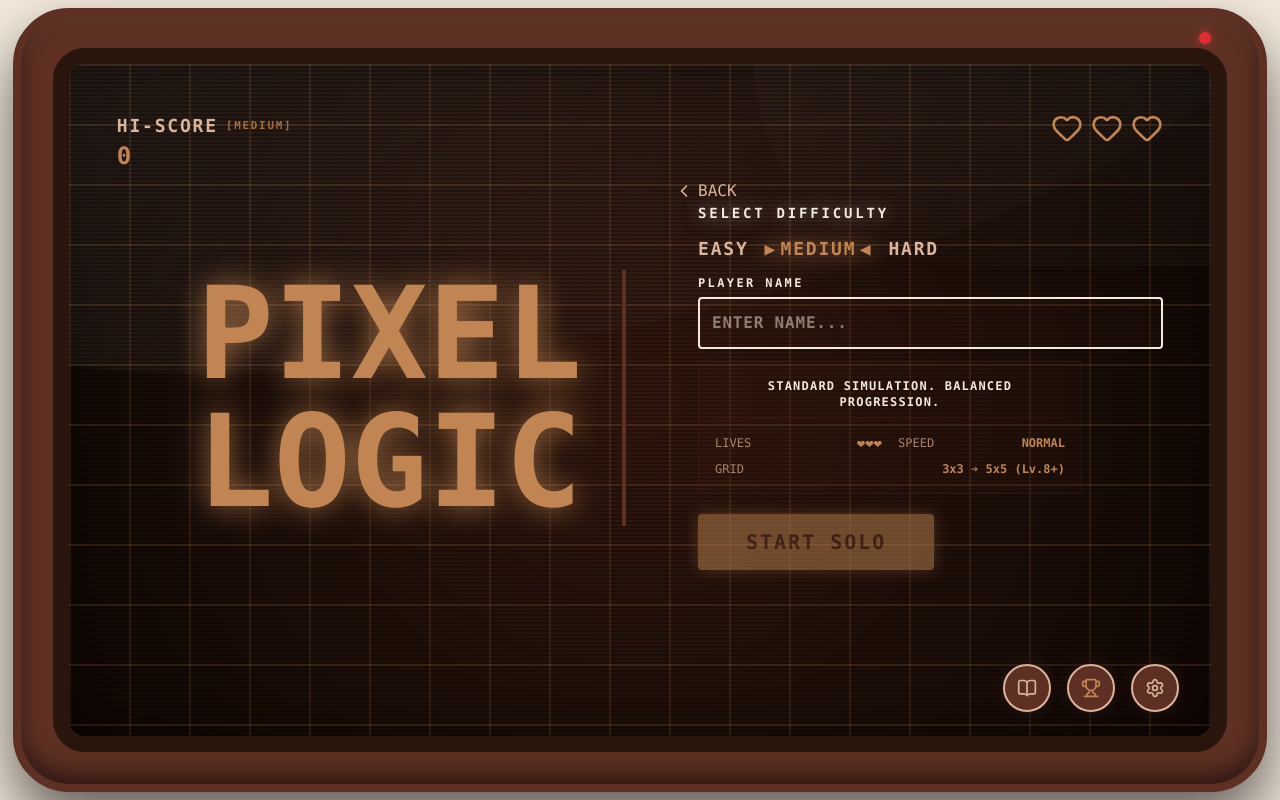
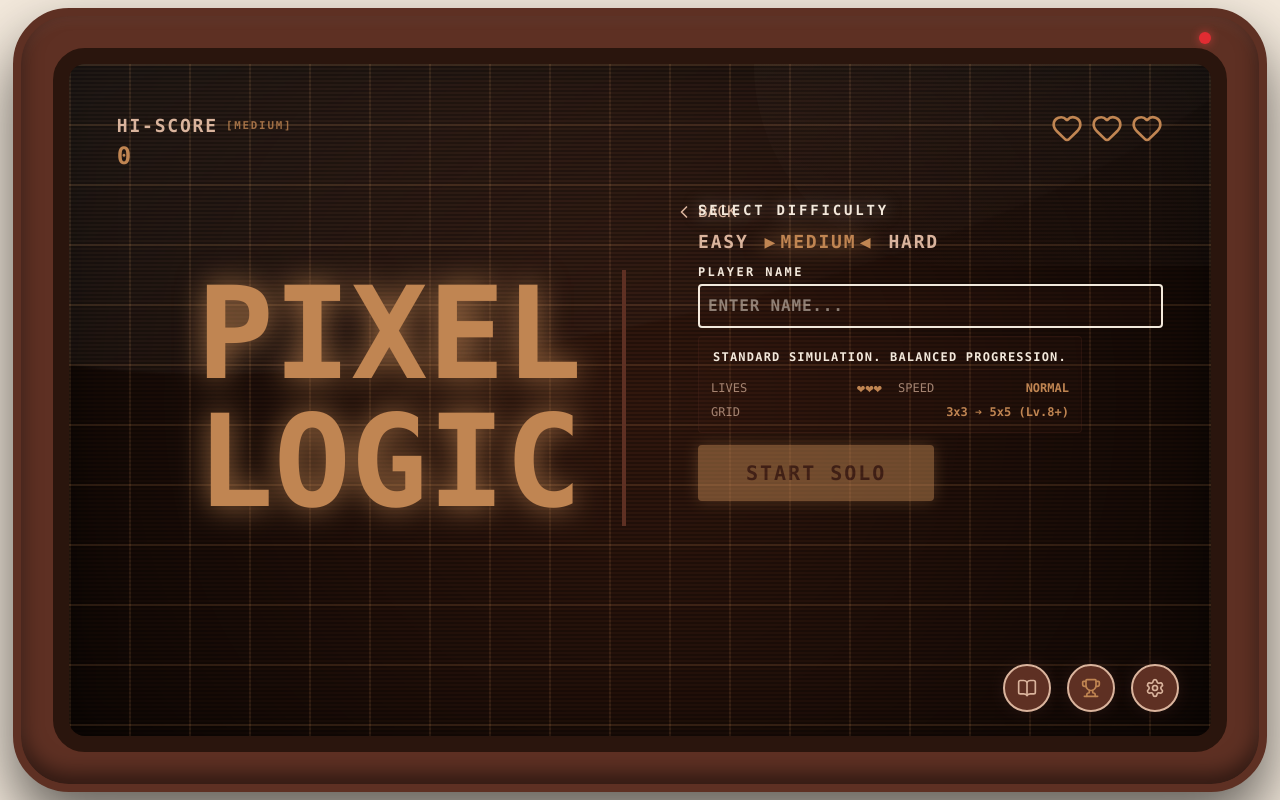
Before and after one commit to Yov54/pixel-logic, a React (Vite) app: page / in a window 1280 px wide. Both pictures are taken after a click on the button "PLAY SOLO". Built offline with nearby package versions, Linux system fonts and the light colour scheme.

Commit message:
Squeeze solo layout and adjust margin

```diff
--- a/src/components/StartScreen.jsx
+++ b/src/components/StartScreen.jsx
@@ -171,7 +171,7 @@ export default function StartScreen({ onStartSolo, onHost, onJoin, openSettings,
 
                 {/* --- SOLO / HOST DIFFICULTY SELECTION --- */}
                 {(view === 'solo' || view === 'host') && (
-                  <div className="flex flex-col items-center lg:items-start w-full animate-in fade-in slide-in-from-right-8 duration-500 gap-2 sm:gap-3 lg:-mt-6">
+                  <div className={`flex flex-col items-center lg:items-start w-full animate-in fade-in slide-in-from-right-8 duration-500 ${view === 'solo' ? 'gap-1.5 sm:gap-2 lg:-mt-12' : 'gap-2 sm:gap-3 lg:-mt-6'}`}>
                     <p className="text-[#F3E9DC] text-xs sm:text-sm font-bold tracking-[0.2em] drop-shadow-[0_0_8px_rgba(243,233,220,0.5)]">
                       {view === 'solo' ? 'SELECT DIFFICULTY' : 'ROOM SETTINGS'}
                     </p>
@@ -211,25 +211,25 @@ export default function StartScreen({ onStartSolo, onHost, onJoin, openSettings,
                     )}
 
                     {view === 'solo' && (
-                      <div className="w-full mt-1 mb-1 lg:mt-0 lg:mb-0">
-                         <p className="text-[#F3E9DC] text-[10px] sm:text-xs font-bold tracking-[0.2em] mb-1.5 uppercase">PLAYER NAME</p>
+                      <div className="w-full mt-1 lg:mt-0">
+                         <p className="text-[#F3E9DC] text-[10px] sm:text-xs font-bold tracking-[0.2em] mb-1 uppercase">PLAYER NAME</p>
                          <input
                            type="text"
                            value={soloUsername}
                            onChange={(e) => setSoloUsername(e.target.value.toUpperCase())}
                            maxLength={10}
                            placeholder="ENTER NAME..."
-                           className="w-full bg-theme-dark-soft border-2 border-theme-mid p-2 sm:p-3 rounded text-[#F3E9DC] font-mono font-bold tracking-wider uppercase focus:outline-none focus:border-theme-accent"
+                           className="w-full bg-theme-dark-soft border-2 border-theme-mid p-1.5 sm:p-2 rounded text-[#F3E9DC] font-mono font-bold tracking-wider uppercase focus:outline-none focus:border-theme-accent"
                          />
                       </div>
                     )}
 
                     {/* INFO PANEL */}
-                    <div className={`w-full max-w-[20rem] sm:max-w-sm bg-theme-dark-soft border border-theme rounded flex flex-col text-left animate-in fade-in zoom-in duration-300 ${view === 'host' ? 'p-2 sm:p-3 gap-1.5 sm:gap-2' : 'p-3 sm:p-4 gap-2 sm:gap-3'}`} key={selectedDifficulty}>
-                      <p className="text-[#F3E9DC] text-[10px] sm:text-xs font-bold text-center border-b border-theme pb-1.5 sm:pb-2 mb-1 tracking-widest uppercase">
+                    <div className={`w-full max-w-[20rem] sm:max-w-sm bg-theme-dark-soft border border-theme rounded flex flex-col text-left animate-in fade-in zoom-in duration-300 ${view === 'solo' ? 'p-2 sm:p-3 gap-1.5' : view === 'host' ? 'p-2 sm:p-3 gap-1.5 sm:gap-2' : 'p-3 sm:p-4 gap-2 sm:gap-3'}`} key={selectedDifficulty}>
+                      <p className="text-[#F3E9DC] text-[10px] sm:text-xs font-bold text-center border-b border-theme pb-1 mb-1 tracking-widest uppercase">
                         {DIFFICULTY_INFO[selectedDifficulty].desc}
                       </p>
-                      <div className="grid grid-cols-2 gap-x-4 gap-y-1.5 sm:gap-y-2 text-[9px] sm:text-[11px] md:text-xs">
+                      <div className="grid grid-cols-2 gap-x-4 gap-y-1 sm:gap-y-1.5 text-[9px] sm:text-[11px] md:text-xs">
                         <div className="flex justify-between">
                           <span className="text-theme-sand opacity-70">LIVES</span>
                           <span className="text-theme-accent font-bold text-xs sm:text-sm -mt-0.5">{view === 'host' ? 'RESPAWN PENALTY' : "❤".repeat(DIFFICULTY_INFO[selectedDifficulty].lives)}</span>
@@ -246,7 +246,7 @@ export default function StartScreen({ onStartSolo, onHost, onJoin, openSettings,
                     </div>
 
                     {/* START Button */}
-                    <div className={`w-full max-w-[20rem] sm:max-w-sm flex justify-center lg:justify-start ${view === 'host' ? 'mt-0 sm:mt-1' : 'mt-1 sm:mt-2'}`}>
+                    <div className={`w-full max-w-[20rem] sm:max-w-sm flex justify-center lg:justify-start ${view === 'host' ? 'mt-0 sm:mt-1' : 'mt-0.5 sm:mt-1'}`}>
                       <button
                         onClick={view === 'solo' ? handleStartSolo : handleHost}
                         disabled={view === 'solo' && !soloUsername.trim()}
```
